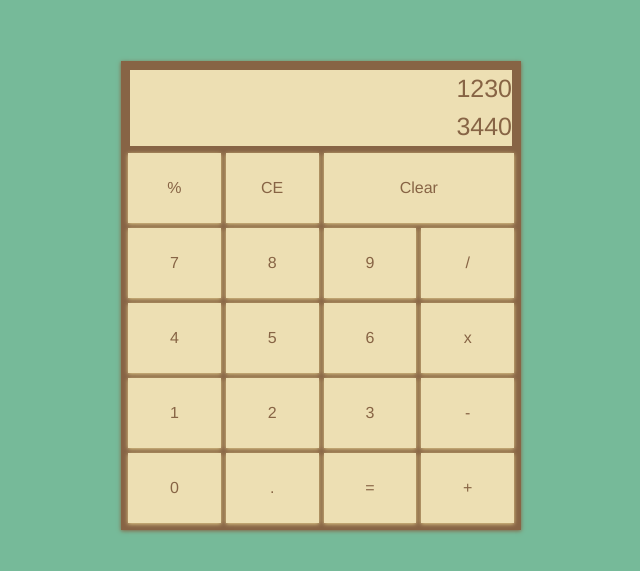
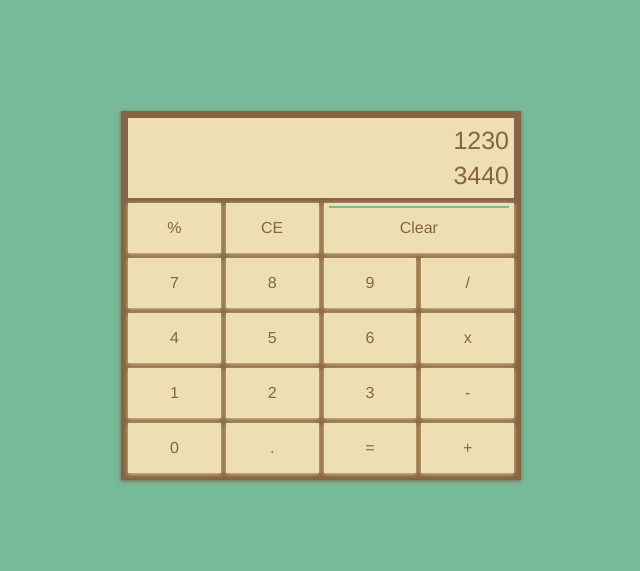
Before and after one commit to RPE8/odin-calculator, a website: page index.html in a window 1280 px wide. Shown: the part 105-676 px from the top of the page, without its empty margins (319-959 px from the left). Drawn offline with Linux system fonts and the light colour scheme.

Commit message:
Add highligh line for clear button

```diff
--- a/style.css
+++ b/style.css
@@ -7,6 +7,7 @@
   --buttons-color: #876445;
   --display-background-color: #eddfb3;
   --display-color: #876445;
+  --button-clear-line-background-color: #76ba99;
 }
 
 *,
@@ -44,8 +45,8 @@ main {
 
 #display {
   height: 80px;
-  border: #876445 2px solid;
   color: var(--display-color);
+  padding: 5px;
   background-color: var(--display-background-color);
   font-size: 25px;
   font-weight: bold;
@@ -59,7 +60,7 @@ main {
   margin-top: 5px;
   gap: 5px;
   grid-template-columns: repeat(4, minmax(60px, 1fr));
-  grid-template-rows: repeat(5, minmax(40px, 70px));
+  grid-template-rows: repeat(5, minmax(40px, 50px));
 }
 
 .button {
@@ -73,5 +74,17 @@ main {
 }
 
 .button.clear {
+  position: relative;
   grid-column: span 2;
 }
+
+.button.clear:before {
+  background-color: var(--button-clear-line-background-color);
+  display: block;
+  content: "";
+  height: 2px;
+  width: calc(100% - 10px);
+  position: absolute;
+  left: 5px;
+  top: 3px;
+}
```
